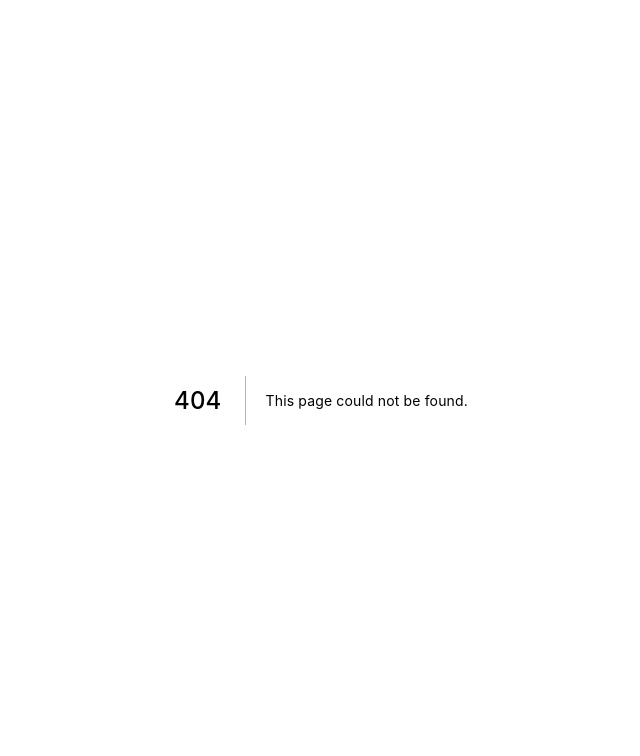
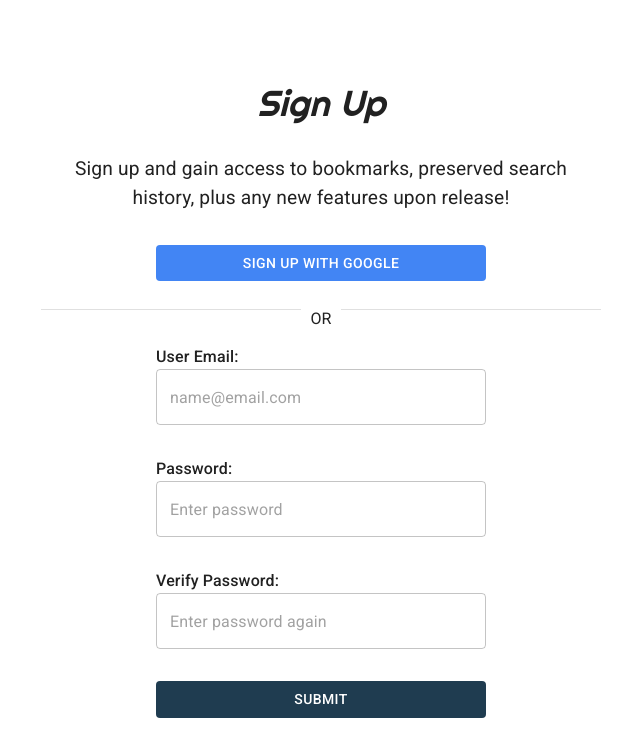
Before and after one commit to JasonXB/local-eats, a Next.js app: page /signup in a window 1280 px wide. Before the commit this address had no page. Shown: the top 756 px of the page, without its empty margins (319-959 px from the left). Built offline with nearby package versions, Linux system fonts and the light colour scheme.

Commit message:
Created pages for sign in, sign up, and password changing

```diff
--- a/package.json
+++ b/package.json
@@ -15,6 +15,7 @@
     "@reduxjs/toolkit": "^1.7.1",
     "axios": "^0.24.0",
     "country-code-lookup": "^0.0.20",
+    "email-validator": "^2.0.4",
     "next": "12.0.7",
     "react": "17.0.2",
     "react-dom": "17.0.2",
--- /dev/null
+++ b/pages/api/validateEmail.js
@@ -0,0 +1,12 @@
+var validator = require("email-validator");
+
+export default async function handler(req, res) {
+  const emailToInspect = req.body.email;
+  const valid = validator.validate(emailToInspect); // Boolean
+  if (!valid) {
+    res.status(422).json({ message: "Invalid email", response: valid });
+  } else {
+    res.status(200).json({ message: "Valid email", response: true });
+  }
+}
+// https://yarnpkg.com/package/email-validator
--- /dev/null
+++ b/pages/signup.js
@@ -0,0 +1,112 @@
+import React, { useRef, useState } from "react";
+import { Typography, Box, Stack, Button, TextField, InputLabel } from "@mui/material"; // prettier-ignore
+import Divider from "@mui/material/Divider";
+import FormControl, { useFormControl } from "@mui/material/FormControl";
+import OutlinedInput from "@mui/material/OutlinedInput";
+import {breakAfter, breakBefore} from "../src/custom-components/ConditionalBreak"
+import { mix } from "../styles/styleMixins";
+
+export default function signup() {
+  // Collect values of what's typed in each of the input fields
+  const emailRef = useRef();
+  const passwordRef = useRef();
+  const verifyPasswordRef = useRef();
+
+  const googleHandler= function(){
+
+  }
+
+  const submitHandler = function () {
+    // Check if each entry has something typed in (no whitespace)
+    // Send a request to a local API that validates the email/password
+    // error handle along the way
+    // If successful, re-route to homepage
+  };
+  return (
+    <Stack sx={styles.parentContainer}>
+      <Typography variant="h2" sx={{ ...mix.titleFont }}>
+        Sign Up
+      </Typography>
+      <Typography
+        variant="p"
+        sx={{
+          fontSize: "1.2rem",
+          mb: 4,
+          px: 2,
+          width: "100%",
+          maxWidth: "35rem",
+        }}
+      >
+        Sign up and gain access to bookmarks, preserved search history,{breakBefore(454)} plus any
+        new features upon release!
+      </Typography>
+      <Button
+      onClick={googleHandler}
+        variant="contained"
+        color="info"
+        disableElevation
+        sx={{ width: "80%", maxWidth: "20.625rem" }}
+      >
+        Sign up with Google
+      </Button>
+      <Divider sx={{ width: "100%", mb: 3, mt:2, mx: 2, verticalAlign:"center" }}>
+        <Box component="span" sx={{ position:"relative", top:"10px"}}>OR</Box>
+      </Divider>
+
+      <FormControl sx={styles.formControl}>
+        <Typography align="left" variant="label">
+          User Email:
+        </Typography>
+        <OutlinedInput inputRef={emailRef} placeholder="name@email.com" />
+      </FormControl>
+
+      <FormControl sx={styles.formControl}>
+        <Typography align="left" variant="label">
+          Password:
+        </Typography>
+        <OutlinedInput inputRef={passwordRef} placeholder="Enter password" />
+      </FormControl>
+
+      <FormControl sx={styles.formControl}>
+        <Typography align="left" variant="label">
+          Verify Password:
+        </Typography>
+        <OutlinedInput
+          inputRef={verifyPasswordRef}
+          placeholder="Enter password again"
+        />
+      </FormControl>
+      <Button
+        variant="contained"
+        disableElevation
+        onClick={submitHandler}
+        sx={{ width: "80%", maxWidth: "20.625rem" }}
+      >
+        Submit
+      </Button>
+    </Stack>
+  );
+}
+
+const styles = {
+  parentContainer: {
+    width: "100%",
+    height: "100vh",
+    maxWidth: "35rem",
+    margin: "auto",
+    textAlign: "center",
+    // border: "5px solid black",
+    ...mix.flexColumn,
+    justifyContent: "center",
+  },
+  formControl: {
+    width: "80%",
+    maxWidth: "20.625rem",
+    mb: 4,
+    fontWeight: 500,
+  },
+  uniformWidth: {
+    width: "80%",
+    maxWidth: "20.625rem",
+  },
+};
--- a/styles/MUI_themes.js
+++ b/styles/MUI_themes.js
@@ -16,6 +16,7 @@ export const customThemes = {
     palette: {
       primary: { main: "#1f3c50" }, // dark color near black
       secondary: { main: "#da3743" }, // near crimson red
+      info: { main: "#4285f4" }, // google blue
       grayBackground: { main: "#F5F5F5" },
     },
     breakpoints: {
--- a/styles/styleMixins.js
+++ b/styles/styleMixins.js
@@ -47,7 +47,7 @@ export const mix = {
 
   titleFont: {
     fontFamily: "'Righteous', cursive",
-    fontWeight: 800,
+    fontWeight: 500,
     fontStyle: "italic",
   },
   anchorStyling: {
@@ -86,5 +86,4 @@ export const mix = {
       [theme.breakpoints.down(BPname)]: { display: "none" },
     };
   },
-
 };
```
Also changed, not shown: pages/changepassword.js (added, +88 -0 lines), pages/signin.js (added, +102 -0 lines), pages/testError.js (+16 -6 lines), 1 other file (tests, documents, lock files or other folders).
